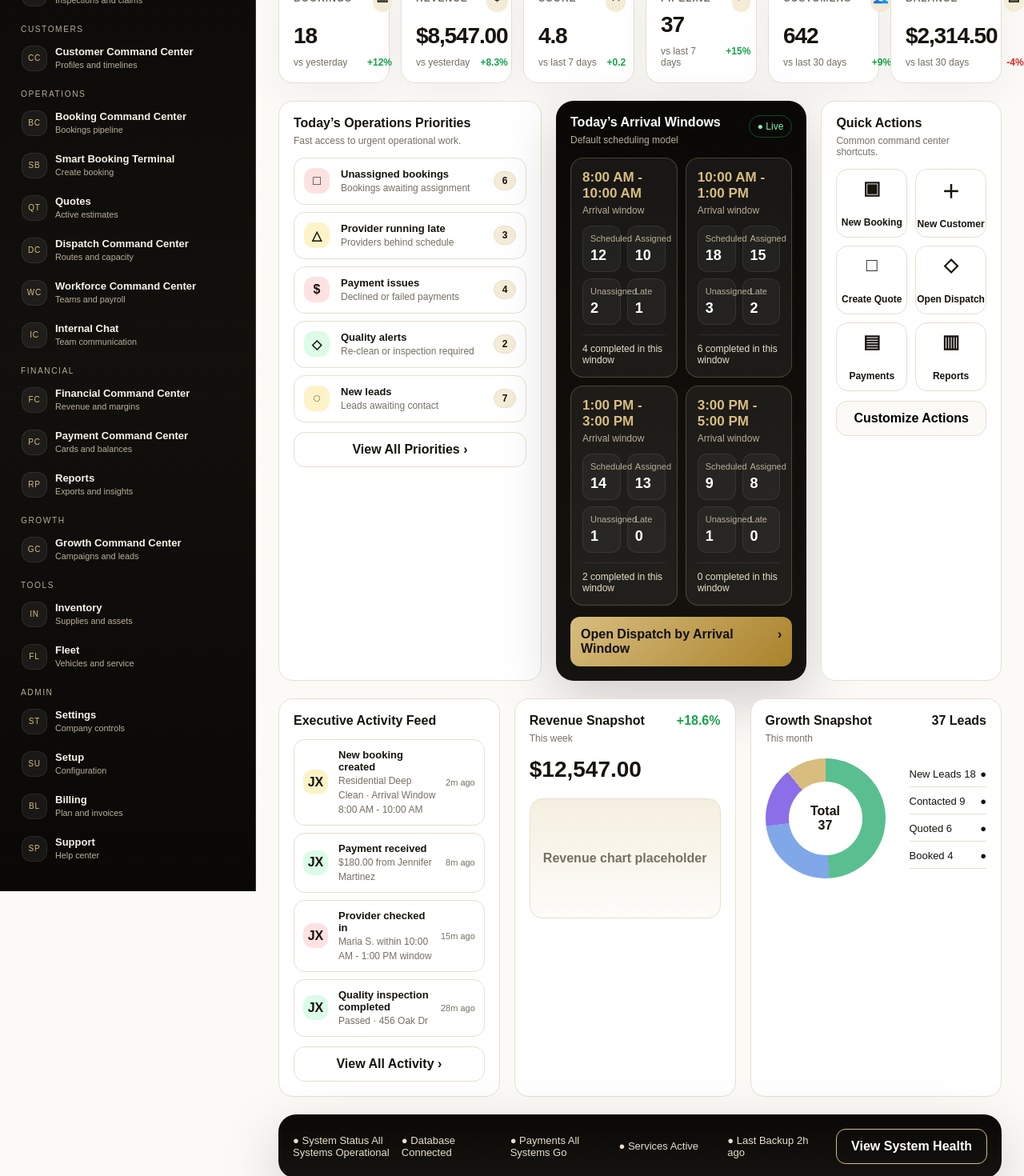
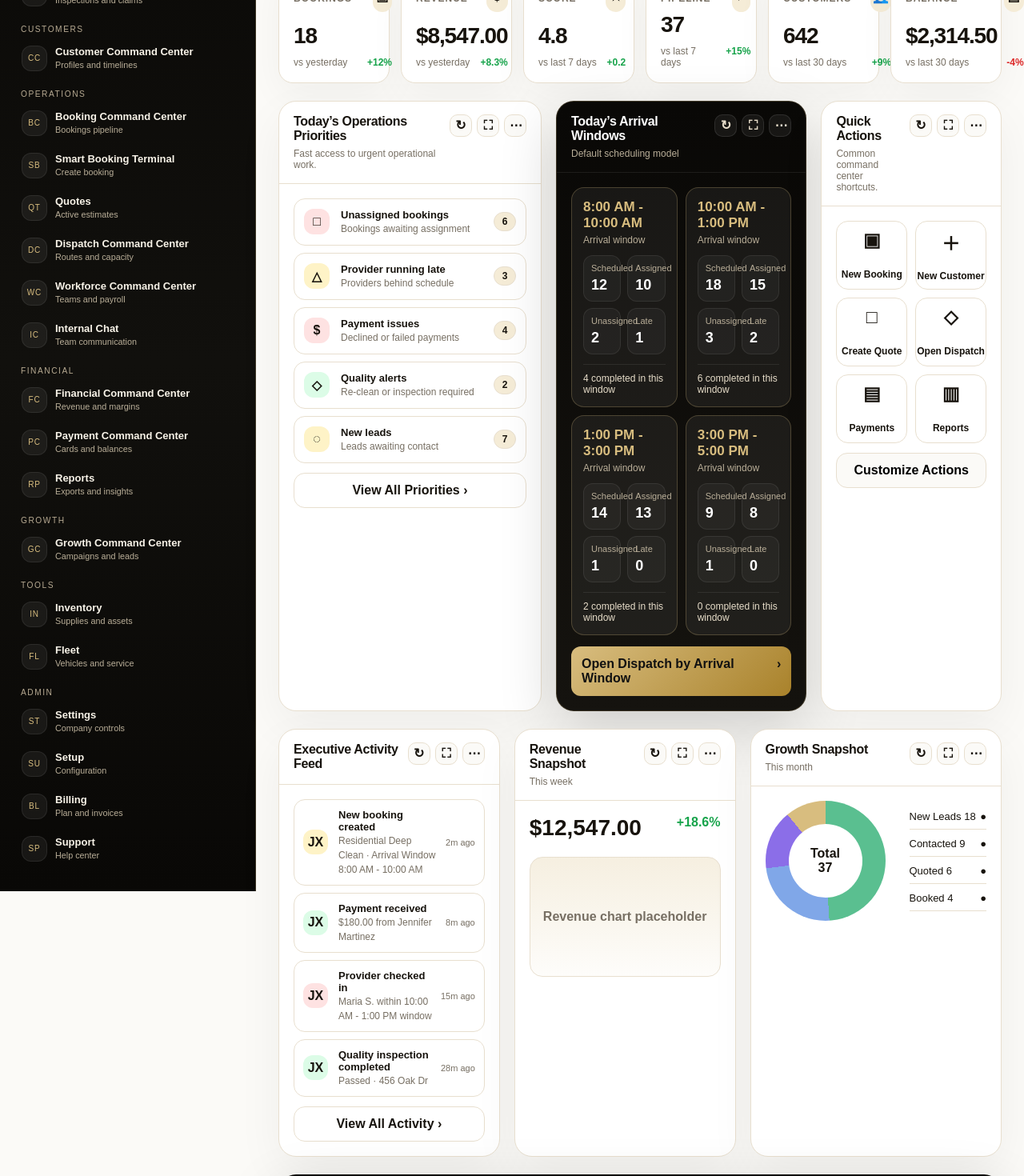
Before and after one commit to 360jarvis/JARVISV4, a Next.js app: page /app in a window 1280 px wide. Shown: the part 320-1790 px from the top of the page at 80% size. Built offline with nearby package versions, Linux system fonts and the light colour scheme.

Commit message:
Use enterprise widgets on dashboard

```diff
--- a/app/app/page.tsx
+++ b/app/app/page.tsx
@@ -2,6 +2,7 @@
 
 import { useEffect, useState } from 'react';
 import AppShell from '../../components/AppShell';
+import EnterpriseWidget from '../../components/dashboard/EnterpriseWidget';
 import { ArrivalWindowCard, DEFAULT_ARRIVAL_WINDOWS } from '../../components/scheduling/ArrivalWindows';
 
 const kpis = [
@@ -91,8 +92,7 @@ export default function AppDashboardPage() {
         </section>
 
         <section style={{ display: 'grid', gridTemplateColumns: '1.05fr 1fr 0.72fr', gap: 18, alignItems: 'stretch' }}>
-          <article className="lux-card" style={{ padding: 18 }}>
-            <div style={{ marginBottom: 14 }}><h2 style={{ margin: 0, fontSize: 16 }}>Today’s Operations Priorities</h2><p style={{ margin: '6px 0 0', color: 'var(--jarvixx-muted)', fontSize: 12 }}>Fast access to urgent operational work.</p></div>
+          <EnterpriseWidget title="Today’s Operations Priorities" subtitle="Fast access to urgent operational work." size="large">
             <div style={{ display: 'grid', gap: 9 }}>
               {priorities.map((item) => (
                 <a key={item.label} href="/app/dispatch" style={{ display: 'grid', gridTemplateColumns: '34px 1fr auto', gap: 12, alignItems: 'center', padding: 12, border: '1px solid var(--jarvixx-border)', borderRadius: 14, color: 'inherit', background: '#fff' }}>
@@ -103,51 +103,46 @@ export default function AppDashboardPage() {
               ))}
             </div>
             <a href="/app/dispatch" style={{ marginTop: 12, display: 'flex', justifyContent: 'center', padding: 12, border: '1px solid var(--jarvixx-border)', borderRadius: 14, color: 'var(--jarvixx-ink)', fontWeight: 800 }}>View All Priorities ›</a>
-          </article>
+          </EnterpriseWidget>
 
-          <article style={{ borderRadius: 22, padding: 18, background: 'linear-gradient(180deg, #090806 0%, #15130f 100%)', color: '#fff', boxShadow: '0 24px 70px rgba(0,0,0,0.18)' }}>
-            <div style={{ display: 'flex', justifyContent: 'space-between', gap: 12, marginBottom: 15 }}><div><h2 style={{ margin: 0, fontSize: 16 }}>Today’s Arrival Windows</h2><p style={{ margin: '6px 0 0', color: '#b9ae98', fontSize: 12 }}>Default scheduling model</p></div><span style={{ border: '1px solid rgba(34,197,94,0.35)', color: '#86efac', borderRadius: 999, padding: '6px 10px', height: 28, fontSize: 12 }}>● Live</span></div>
+          <EnterpriseWidget title="Today’s Arrival Windows" subtitle="Default scheduling model" size="large" tone="dark">
             <div style={{ display: 'grid', gridTemplateColumns: 'repeat(2, minmax(0, 1fr))', gap: 10 }}>
               {DEFAULT_ARRIVAL_WINDOWS.map((window) => <ArrivalWindowCard key={window.id} window={window} />)}
             </div>
             <a href="/app/dispatch" style={{ marginTop: 14, display: 'flex', justifyContent: 'space-between', padding: 13, borderRadius: 12, background: 'linear-gradient(135deg, #d8bd7f, #a9822b)', color: '#111', fontWeight: 800 }}>Open Dispatch by Arrival Window <span>›</span></a>
-          </article>
+          </EnterpriseWidget>
 
-          <article className="lux-card" style={{ padding: 18 }}>
-            <h2 style={{ margin: 0, fontSize: 16 }}>Quick Actions</h2><p style={{ margin: '6px 0 14px', color: 'var(--jarvixx-muted)', fontSize: 12 }}>Common command center shortcuts.</p>
+          <EnterpriseWidget title="Quick Actions" subtitle="Common command center shortcuts." size="large">
             <div style={{ display: 'grid', gridTemplateColumns: 'repeat(2, minmax(0, 1fr))', gap: 10 }}>
               {quickActions.map((action) => (
                 <a key={action.label} href={action.href} style={{ minHeight: 86, border: '1px solid var(--jarvixx-border)', borderRadius: 15, background: '#fff', color: 'var(--jarvixx-ink)', display: 'grid', placeItems: 'center', textAlign: 'center', fontWeight: 800, fontSize: 12 }}><span style={{ fontSize: 23 }}>{action.icon}</span><span>{action.label}</span></a>
               ))}
             </div>
             <button style={{ width: '100%', marginTop: 12, border: '1px solid var(--jarvixx-border)', borderRadius: 14, background: '#fbfaf7', padding: 12, fontWeight: 800 }}>Customize Actions</button>
-          </article>
+          </EnterpriseWidget>
         </section>
 
         <section style={{ display: 'grid', gridTemplateColumns: '0.88fr 0.88fr 1fr', gap: 18, alignItems: 'stretch' }}>
-          <article className="lux-card" style={{ padding: 18 }}>
-            <h2 style={{ margin: 0, fontSize: 16 }}>Executive Activity Feed</h2>
-            <div style={{ display: 'grid', gap: 9, marginTop: 14 }}>
+          <EnterpriseWidget title="Executive Activity Feed" size="medium">
+            <div style={{ display: 'grid', gap: 9 }}>
               {activity.map((item) => (
                 <div key={item.label} style={{ display: 'grid', gridTemplateColumns: '34px 1fr auto', gap: 10, padding: 11, border: '1px solid var(--jarvixx-border)', borderRadius: 14, alignItems: 'center' }}><span style={{ width: 31, height: 31, borderRadius: 12, display: 'grid', placeItems: 'center', background: item.color, fontWeight: 800 }}>JX</span><span><strong style={{ display: 'block', fontSize: 13 }}>{item.label}</strong><span style={{ color: 'var(--jarvixx-muted)', fontSize: 12 }}>{item.detail}</span></span><span style={{ color: 'var(--jarvixx-muted)', fontSize: 11 }}>{item.time}</span></div>
               ))}
             </div>
             <a href="/app/reports" style={{ marginTop: 12, display: 'flex', justifyContent: 'center', padding: 12, border: '1px solid var(--jarvixx-border)', borderRadius: 14, color: 'var(--jarvixx-ink)', fontWeight: 800 }}>View All Activity ›</a>
-          </article>
+          </EnterpriseWidget>
 
-          <article className="lux-card" style={{ padding: 18 }}>
-            <div style={{ display: 'flex', justifyContent: 'space-between' }}><div><h2 style={{ margin: 0, fontSize: 16 }}>Revenue Snapshot</h2><p style={{ margin: '6px 0 0', color: 'var(--jarvixx-muted)', fontSize: 12 }}>This week</p></div><strong style={{ color: '#16a34a' }}>+18.6%</strong></div>
-            <div style={{ fontSize: 28, fontWeight: 800, marginTop: 16 }}>$12,547.00</div>
+          <EnterpriseWidget title="Revenue Snapshot" subtitle="This week" size="medium">
+            <div style={{ display: 'flex', justifyContent: 'space-between' }}><div style={{ fontSize: 28, fontWeight: 800 }}>$12,547.00</div><strong style={{ color: '#16a34a' }}>+18.6%</strong></div>
             <div style={{ marginTop: 20, height: 150, borderRadius: 16, background: 'linear-gradient(180deg, rgba(216,189,127,0.24), rgba(216,189,127,0.04))', border: '1px solid var(--jarvixx-border)', display: 'grid', placeItems: 'center', color: 'var(--jarvixx-muted)', fontWeight: 700 }}>Revenue chart placeholder</div>
-          </article>
+          </EnterpriseWidget>
 
-          <article className="lux-card" style={{ padding: 18 }}>
-            <div style={{ display: 'flex', justifyContent: 'space-between' }}><div><h2 style={{ margin: 0, fontSize: 16 }}>Growth Snapshot</h2><p style={{ margin: '6px 0 0', color: 'var(--jarvixx-muted)', fontSize: 12 }}>This month</p></div><strong>37 Leads</strong></div>
-            <div style={{ display: 'grid', gridTemplateColumns: '160px 1fr', gap: 20, alignItems: 'center', marginTop: 18 }}>
+          <EnterpriseWidget title="Growth Snapshot" subtitle="This month" size="medium">
+            <div style={{ display: 'grid', gridTemplateColumns: '160px 1fr', gap: 20, alignItems: 'center' }}>
               <div style={{ width: 150, height: 150, borderRadius: '50%', background: 'conic-gradient(#5abf90 0 49%, #80a7e8 49% 73%, #8b6ee8 73% 89%, #d8bd7f 89% 100%)', display: 'grid', placeItems: 'center' }}><div style={{ width: 92, height: 92, borderRadius: '50%', background: '#fff', display: 'grid', placeItems: 'center', textAlign: 'center', fontWeight: 800 }}>Total<br />37</div></div>
               <div style={{ display: 'grid', gap: 10, fontSize: 13 }}>{['New Leads 18', 'Contacted 9', 'Quoted 6', 'Booked 4'].map((row) => <div key={row} style={{ display: 'flex', justifyContent: 'space-between', borderBottom: '1px solid var(--jarvixx-border)', paddingBottom: 8 }}><span>{row}</span><strong>●</strong></div>)}</div>
             </div>
-          </article>
+          </EnterpriseWidget>
         </section>
 
         <section style={{ display: 'grid', gridTemplateColumns: 'repeat(5, minmax(0, 1fr)) auto', gap: 14, alignItems: 'center', background: 'linear-gradient(180deg, #090806, #15130f)', color: '#fff', borderRadius: 22, padding: 18, boxShadow: '0 24px 70px rgba(0,0,0,0.18)' }}>
```
